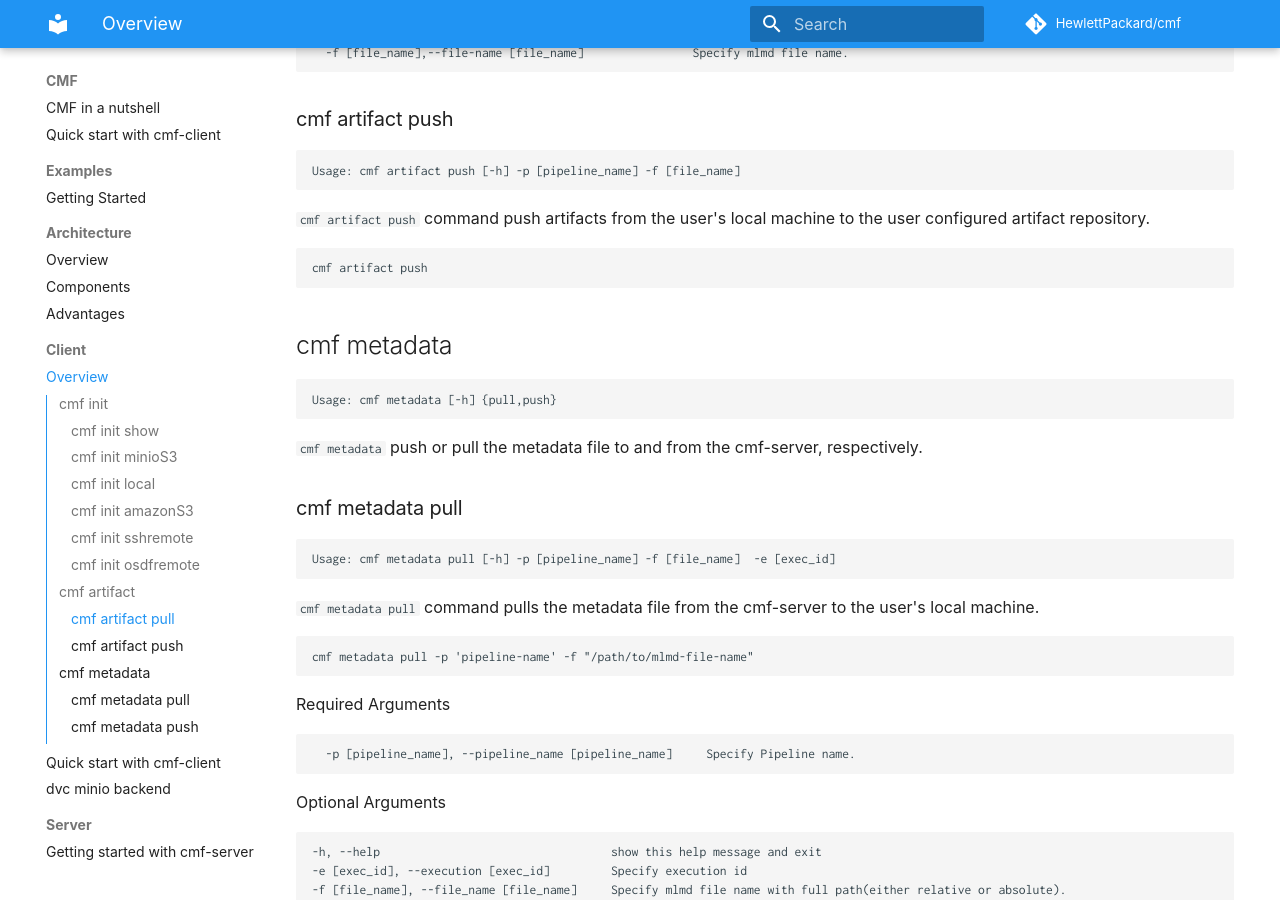
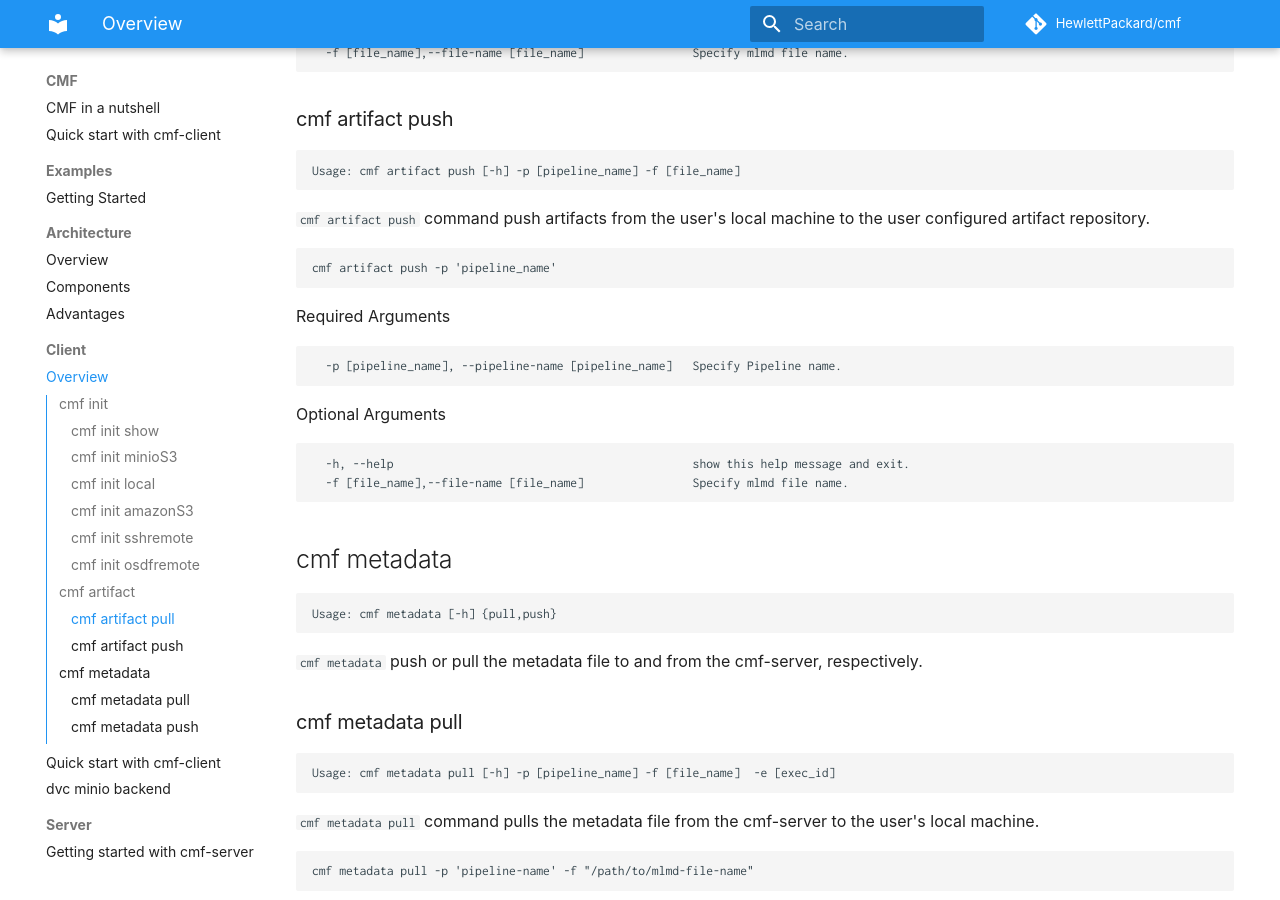
Before and after one commit to HewlettPackard/cmf, an MkDocs documentation site: the page built from docs/cmf_client/cmf_client.md, in a window 1280 px wide and 900 px high, scrolled down 5534 px. Built offline with MkDocs 1.6.1 and Material for MkDocs 9.7.7, drawn with Linux system fonts in a browser that asks for light colours; some web fonts are replaced; comment, search, counter and statistics services are not loaded.

Commit message:
Update cmf_client.md
making changes related to cmf artifact push

````diff
--- a/docs/cmf_client/cmf_client.md
+++ b/docs/cmf_client/cmf_client.md
@@ -239,7 +239,16 @@ Usage: cmf artifact push [-h] -p [pipeline_name] -f [file_name]
 ```
 `cmf artifact push` command push artifacts from the user's local machine to the user configured artifact repository.
 ```
-cmf artifact push
+cmf artifact push -p 'pipeline_name'
+```
+Required Arguments
+```
+  -p [pipeline_name], --pipeline-name [pipeline_name]   Specify Pipeline name.
+```
+Optional Arguments
+```
+  -h, --help                                            show this help message and exit.
+  -f [file_name],--file-name [file_name]                Specify mlmd file name.
 ```
 ## cmf metadata
 ```
````
